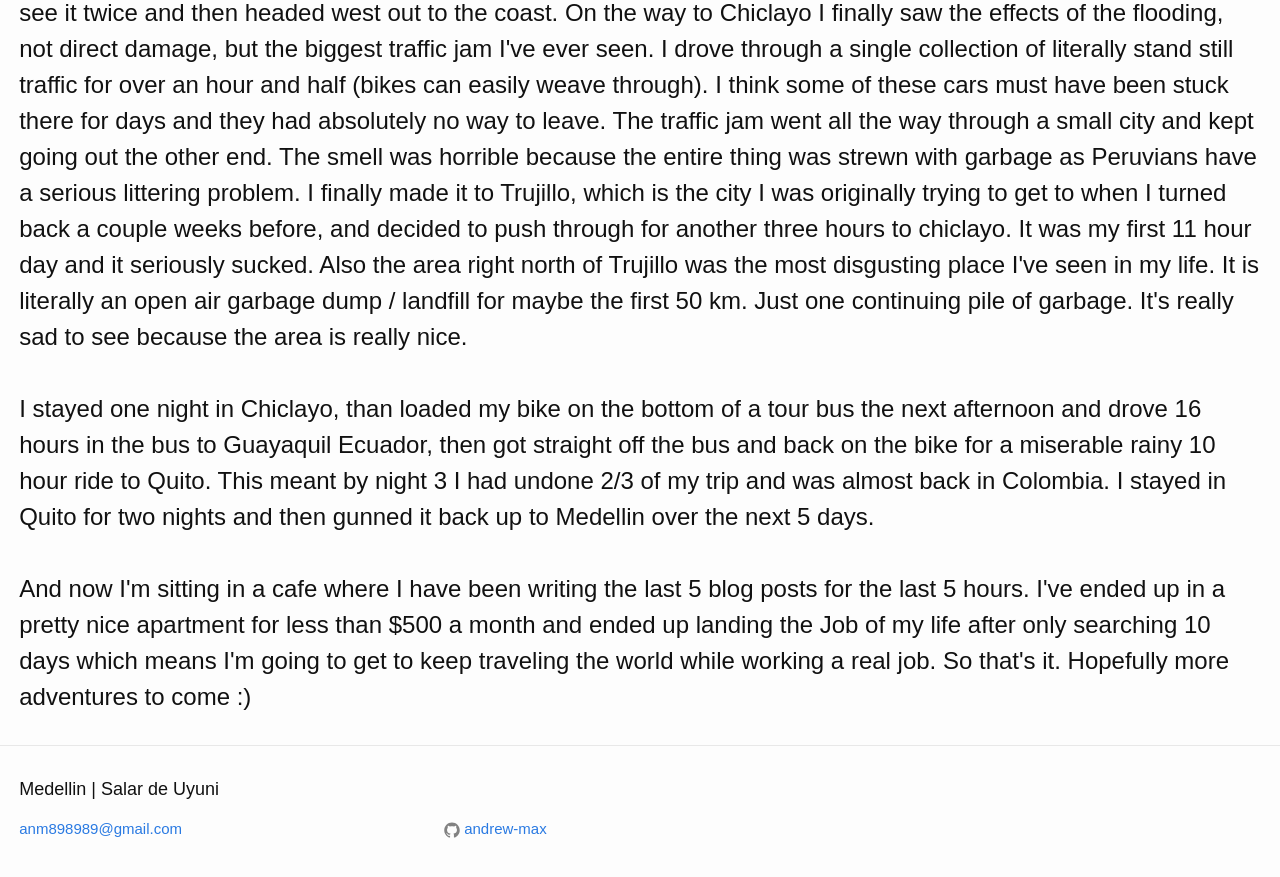
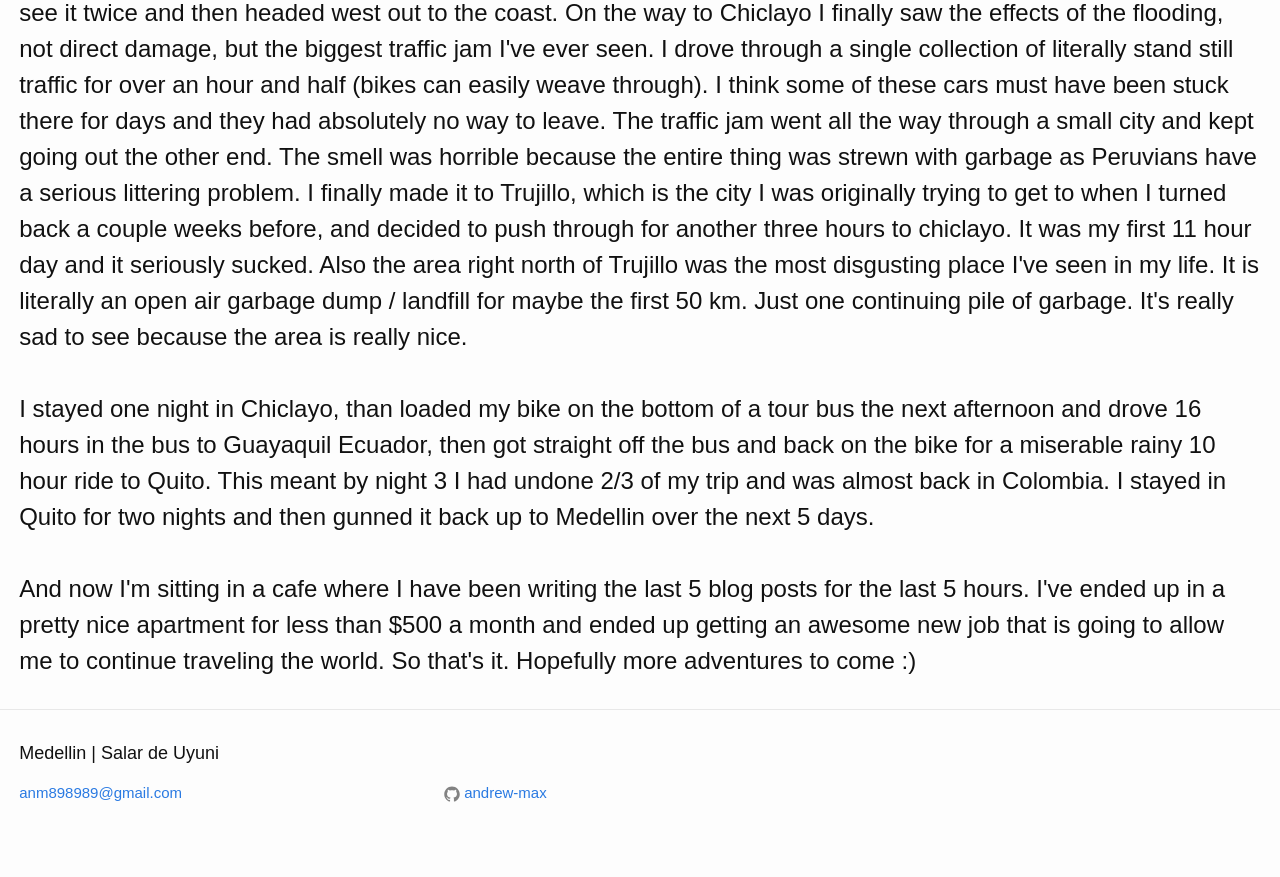
Before and after one commit to Andrew-Max/Andrew-Max.github.io, a Jekyll site: the page built from adventure/_posts/2017-04-21-huaraz-medellin.markdown, in a window 1280 px wide and 900 px high, scrolled down 3306 px. Shown: the top 877 px of the window. Built offline with Jekyll 4.4.1, drawn with Linux system fonts in a browser that asks for light colours; nearby versions of some CDN libraries.

Commit message:
minor return edit

```diff
--- a/adventure/_posts/2017-04-21-huaraz-medellin.markdown
+++ b/adventure/_posts/2017-04-21-huaraz-medellin.markdown
@@ -60,5 +60,5 @@ images:
   I stayed one night in Chiclayo, than loaded my bike on the bottom of a tour bus the next afternoon and drove 16 hours in the bus to Guayaquil Ecuador, then got straight off the bus and back on the bike for a miserable rainy 10 hour ride to Quito. This meant by night 3 I had undone 2/3 of my trip and was almost back in Colombia. I stayed in Quito for two nights and then gunned it back up to Medellin over the next 5 days.
 <br>
 <br>
-  And now I'm sitting in a cafe where I have been writing the last 5 blog posts for the last 5 hours. I've ended up in a pretty nice apartment for less than $500 a month and ended up landing the Job of my life after only searching 10 days which means I'm going to get to keep traveling the world while working a real job. So that's it. Hopefully more adventures to come :)
+  And now I'm sitting in a cafe where I have been writing the last 5 blog posts for the last 5 hours. I've ended up in a pretty nice apartment for less than $500 a month and ended up getting an awesome new job that is going to allow me to continue traveling the world. So that's it. Hopefully more adventures to come :)
 </div>
```
